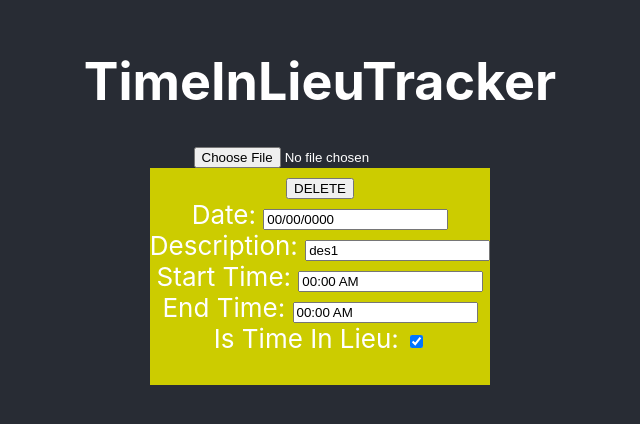
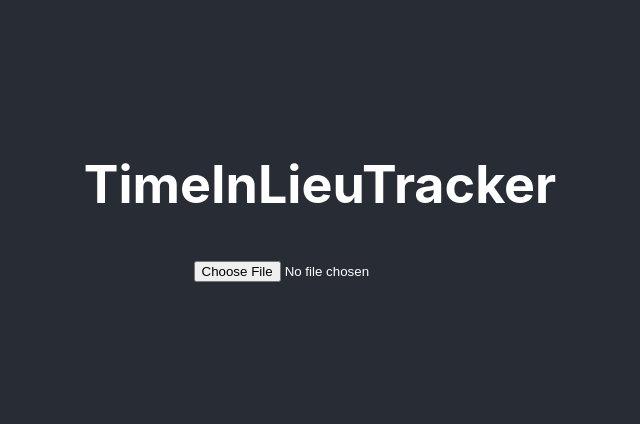
Before and after one commit to vioswift/timeinlieutracker, a React (Create React App) app: page / in a window 1280 px wide. Shown: the part 200-624 px from the top of the page, without its empty margins (320-960 px from the left). Built offline with nearby package versions, Linux system fonts and the light colour scheme.

Commit message:
Now able to load json file and show TimePanels

```diff
--- a/src/App.js
+++ b/src/App.js
@@ -1,29 +1,15 @@
 import React from 'react';
 import './App.css';
 import FileDialogue from './FileDialogue';
-import TimePanel from './TimePanel';
 
 function App() {
-  const timePanels = [{id: 1, panel: <TimePanel description="des1" date="00/00/0000" startTime="00:00 AM" endTime="00:00 AM" isTIL={true}/>}];
-
-  const timePanelMap = timePanels.map(timePanel =>
-    <div key={timePanel.id}>{timePanel.panel}</div>
-  );
-
-  function someMethod() {
-    console.log('bar');
-  }
-
   return (
     <div className="App">
       <header className="App-header">
         <h1>TimeInLieuTracker</h1>
+
+        <FileDialogue/>
         {/* <p>File Version: {FileDialogue.state.jsonFile.settings.show_signatures}</p> */}
-        <FileDialogue parentMethod={someMethod} />
-        {/* <TimePanel/> */}
-
-        {timePanelMap}
-
       </header>
     </div>
   );
--- a/src/FileDialogue.js
+++ b/src/FileDialogue.js
@@ -1,4 +1,5 @@
 import React from 'react';
+import TimePanels from './TimePanels';
 
 function buildFileSelector(){
     const fileSelector = document.createElement('input');
@@ -28,7 +29,7 @@ class FileDialogue extends React.Component {
 
         reader.onload = () => {
             this.setState({ jsonFile: JSON.parse(reader.result) }, () => {
-                console.log(this.state.jsonFile.file_information.version);
+                // console.log(this.state.jsonFile.days);
             });
         };
 
@@ -36,7 +37,12 @@ class FileDialogue extends React.Component {
     }
 
     render(){
-        return <input type="file" name="file" onChange={this.handleFileSelect.bind(this)}/>
+        return (
+            <div>
+                <input type="file" name="file" onChange={this.handleFileSelect.bind(this)}/>
+                <TimePanels json={this.state.jsonFile}/>
+            </div>
+        );
     }
 }
 
--- a/src/TimePanel.js
+++ b/src/TimePanel.js
@@ -5,12 +5,18 @@ class TimePanel extends React.Component {
         super(props);
 
         this.state = {
-            color: "#CCCC00"
+            color: "transparent",
+            activeColor: "#CCCC00",
+            defaultColor: "transparent"
         };
     }
 
+    componentDidMount() {
+        this.setState(this.props.isTIL? {color: this.state.activeColor} : {color: this.state.defaultColor});
+    }
+
     toggleCheckboxChange = (e) => {
-        this.setState(e.target.checked ? {color: "#CCCC00"} : {color: "transparent"});
+        this.setState(e.target.checked ? {color: this.state.activeColor} : {color: this.state.defaultColor});
     }
 
     render() {
--- /dev/null
+++ b/src/TimePanels.js
@@ -0,0 +1,20 @@
+import React from 'react';
+import TimePanel from './TimePanel';
+
+class TimePanels extends React.Component {
+    render() {
+        const {
+            json
+        } = this.props;
+
+        const timePanelMap = json.map(data =>
+            data.days.map(days =>
+                <div key={days.id}><TimePanel description={days.description} date={days.date} startTime={days.start_time} endTime={days.end_time} isTIL={days.is_time_in_lieu}/></div>
+            )
+        )
+
+        return timePanelMap
+    }
+}
+
+export default TimePanels;
```
Also changed, not shown: test.json (added, +28 -0 lines).
